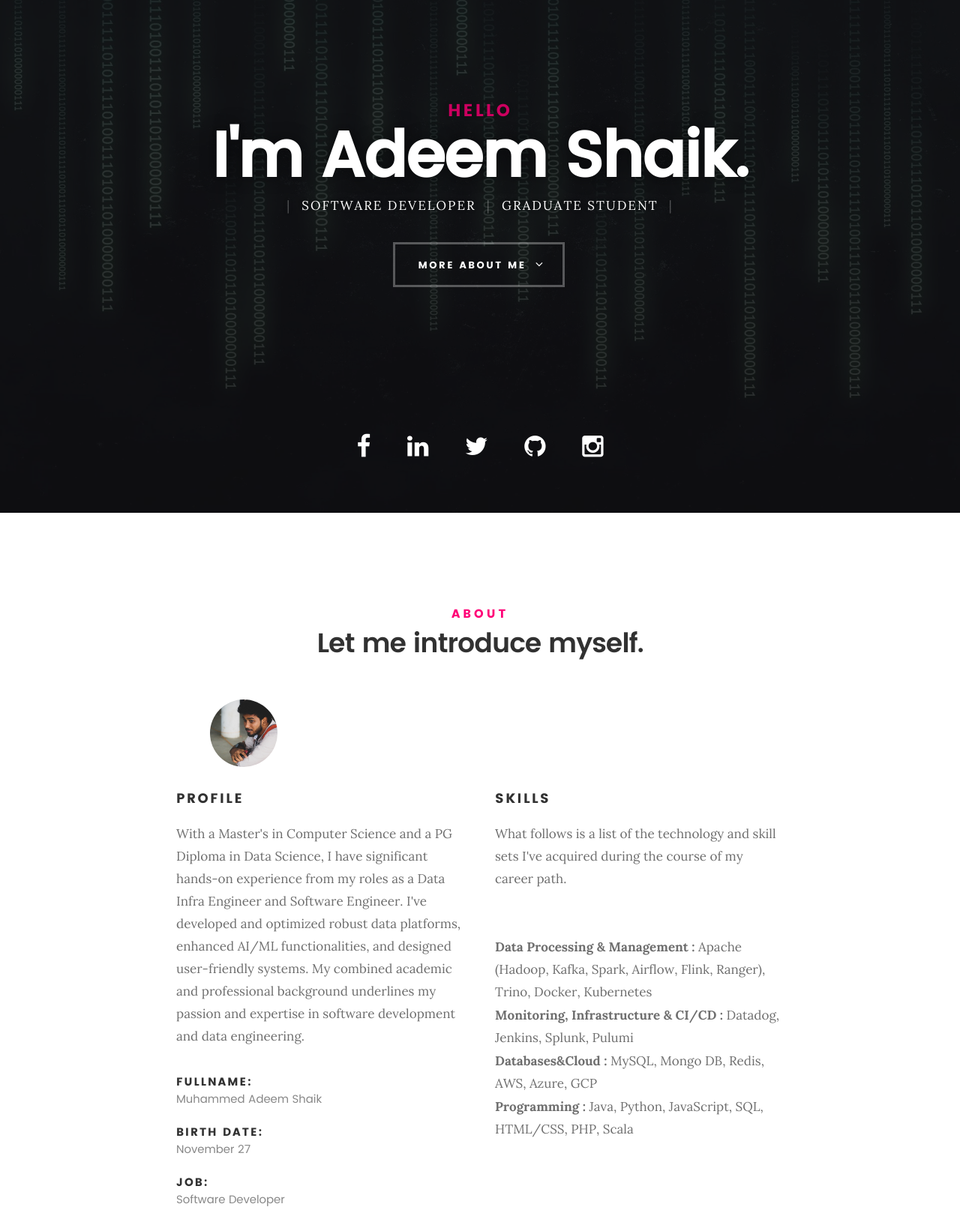
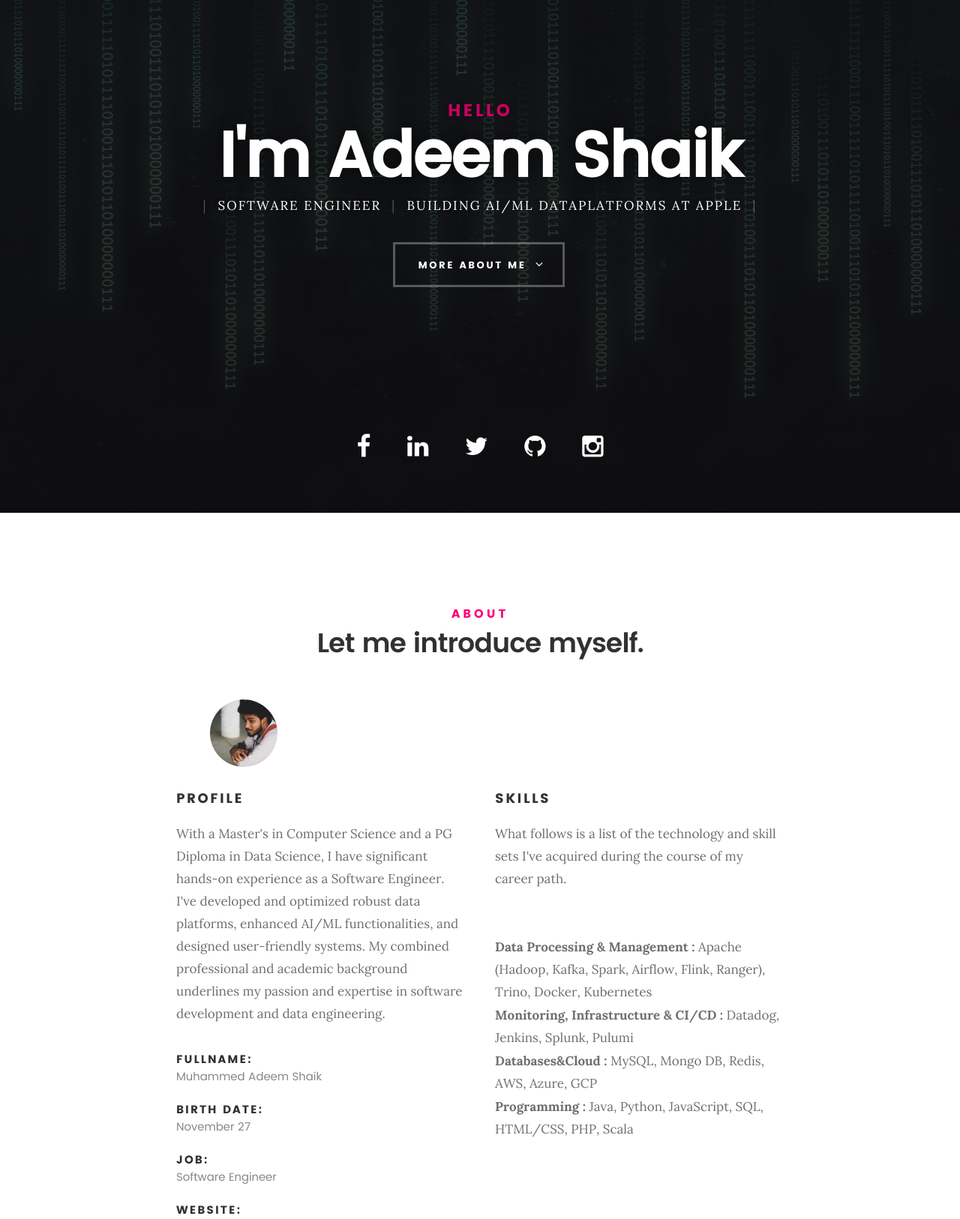
Before and after one commit to Adeemshaik/Adeemshaik.github.io, a plain HTML site: page index.html in a window 1280 px wide. Shown: the part 116-1742 px from the top of the page at 75% size. Drawn offline with Linux system fonts and the light colour scheme; files whose address does not match are found by name.

Commit message:
updating portfolio

```diff
--- a/index.html
+++ b/index.html
@@ -70,11 +70,11 @@
    			<div class="col-twelve">
 
 	   			<h5>Hello</h5>
-	   			<h1>I'm Adeem Shaik.</h1>
+	   			<h1>I'm Adeem Shaik</h1>
 
 	   			<p class="intro-position">
-	   				<span>Software Developer</span>
-	   				<span>Graduate Student</span>
+	   				<span>Software Engineer</span>
+	   				<span>Building AI/ML Dataplatforms at Apple</span>
 	   			</p>
 
 	   			<a class="button stroke smoothscroll" href="#about" title="">More About Me</a>
@@ -120,8 +120,8 @@
    		<div class="col-six tab-full">
 
    			<h3>Profile</h3>
-   			<p>With a Master's in Computer Science and a PG Diploma in Data Science, I have significant hands-on experience from my roles as a Data Infra Engineer and Software Engineer. I've developed and optimized robust data platforms, enhanced AI/ML functionalities, and designed user-friendly systems.
-				My combined academic and professional background underlines my passion and expertise in software development and data engineering. </p>
+   			<p>With a Master's in Computer Science and a PG Diploma in Data Science, I have significant hands-on experience as a Software Engineer. I've developed and optimized robust data platforms, enhanced AI/ML functionalities, and designed user-friendly systems.
+				My combined professional and academic background underlines my passion and expertise in software development and data engineering. </p>
 
    			<ul class="info-list">
    				<li>
@@ -134,7 +134,7 @@
    				</li>
    				<li>
    					<strong>Job:</strong>
-   					<span>Software Developer</span>
+   					<span>Software Engineer</span>
    				</li>
    				<li>
    					<strong>Website:</strong>
@@ -220,7 +220,7 @@
 	   				</div>
 
 					<div class="timeline-header">
-	   					<h3>Data Engineer</h3>
+	   					<h3>Software Engineer</h3>
 	   					<p>May 2021 - Present</p>
 	   				</div>
 
```
Also changed, not shown: 1 other file.
